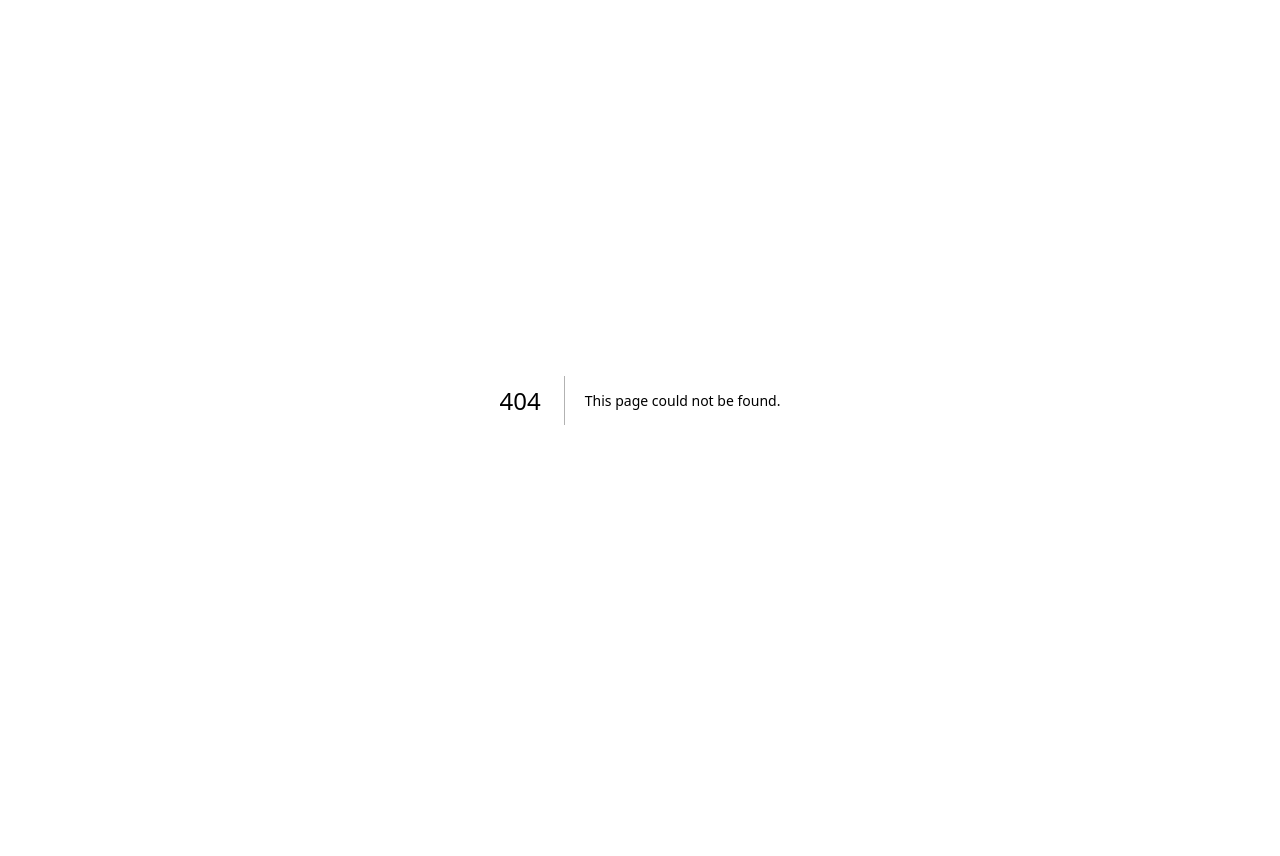
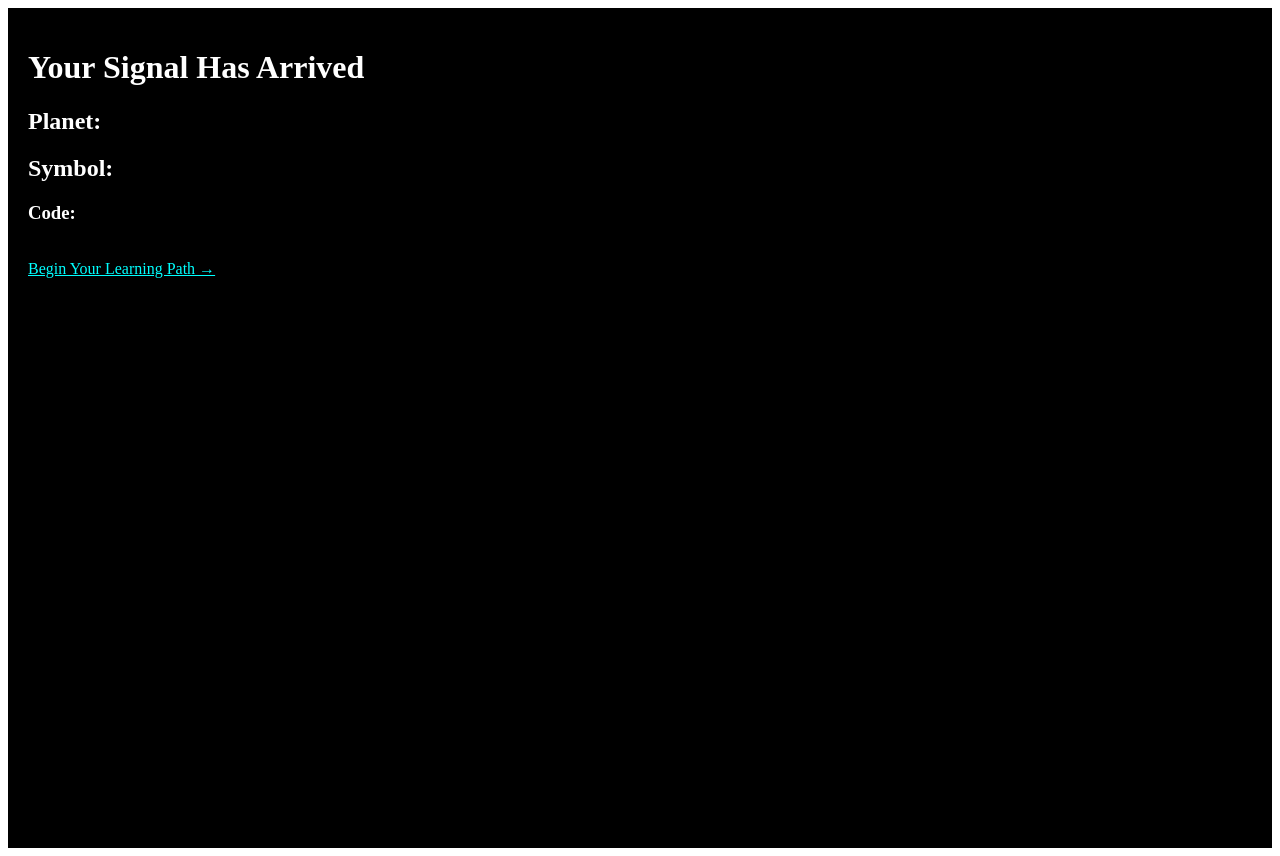
Before and after one commit to Maincooninfinity/go-cosmic-app, a Next.js app: page /result in a window 1280 px wide. Before the commit this address had no page. Before the commit the page ends 800 px from the top, so only its background shows below. Built offline with nearby package versions, Linux system fonts and the light colour scheme.

Commit message:
Create result.js

```diff
--- /dev/null
+++ b/pages/result.js
@@ -0,0 +1,54 @@
+import { useRouter } from 'next/router';
+
+const symbols = {
+  focused: {
+    planet: 'Mars',
+    symbol: 'Silent Falcon',
+    code: 'MARS-04-FALC',
+    message: 'Move with clarity and fire today.'
+  },
+  lost: {
+    planet: 'Neptune',
+    symbol: 'Shadow Bloom',
+    code: 'NEP-07-BLOOM',
+    message: 'Silence reveals your path. Trust stillness.'
+  },
+  confident: {
+    planet: 'Jupiter',
+    symbol: 'Solar Lion',
+    code: 'JUP-05-LION',
+    message: 'Lead the way, others will follow your flame.'
+  },
+  dreaming: {
+    planet: 'Venus',
+    symbol: 'Whisper Bloom',
+    code: 'VEN-09-BLOOM',
+    message: 'Softness is your shield. Let beauty guide.'
+  }
+};
+
+export default function Result() {
+  const router = useRouter();
+  const { mood } = router.query;
+  const result = symbols[mood] || {};
+
+  return (
+    <div style={{
+      backgroundColor: 'black',
+      color: 'white',
+      padding: '20px',
+      height: '100vh'
+    }}>
+      <h1>Your Signal Has Arrived</h1>
+      <h2>Planet: {result.planet}</h2>
+      <h2>Symbol: {result.symbol}</h2>
+      <h3>Code: {result.code}</h3>
+      <p>{result.message}</p>
+
+      <br />
+      <a href="/learn" style={{ color: '#00ffff' }}>
+        Begin Your Learning Path →
+      </a>
+    </div>
+  );
+}
```
